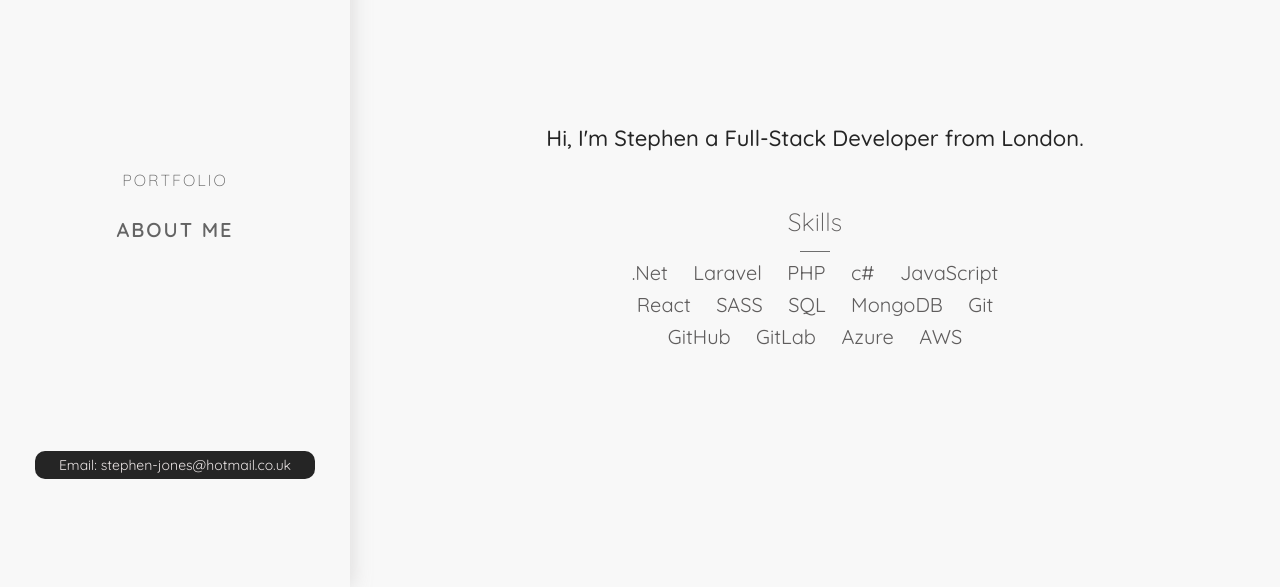
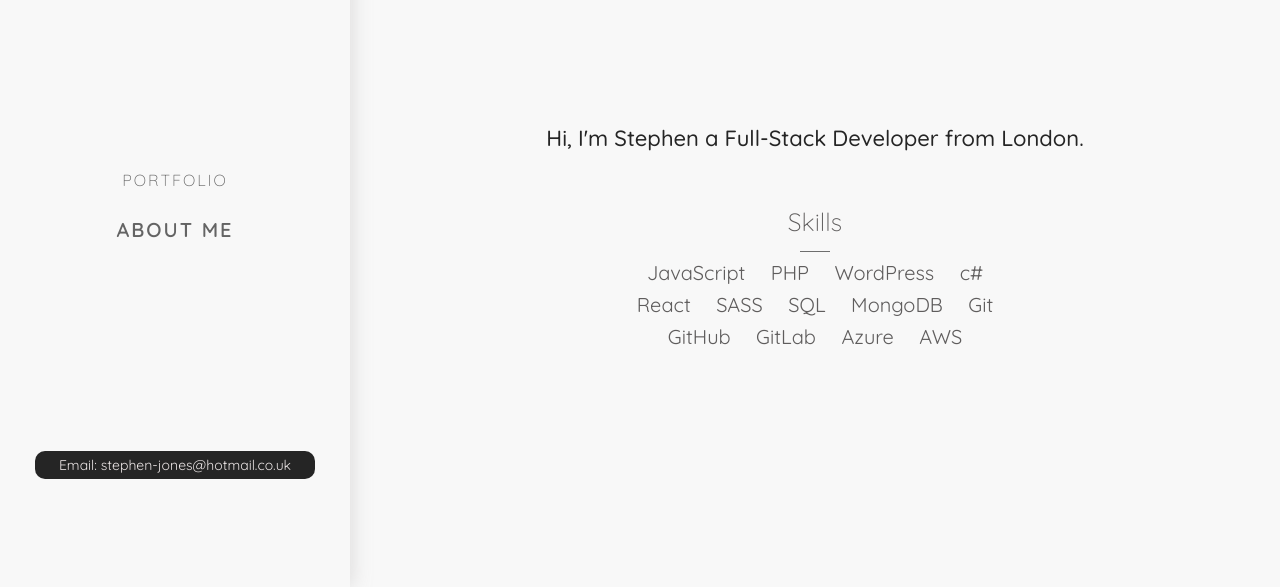
Before and after one commit to stephen-jonesy/Portfolio, a plain HTML site: page about.html in a window 1280 px wide. Shown: the part 213-800 px from the top of the page. Drawn offline with Linux system fonts and the light colour scheme.

Commit message:
updated about

```diff
--- a/about.html
+++ b/about.html
@@ -71,7 +71,7 @@
                     <h2 class="about-title skills-title">Skills</h2>
                     <div class="border"></div>
                     <div class="skills-list">
-                        .Net Laravel PHP c# JavaScript React SASS SQL MongoDB Git GitHub GitLab Azure AWS
+                        JavaScript PHP WordPress c# React SASS SQL MongoDB Git GitHub GitLab Azure AWS
 
                     </div>
                     <!--
```
